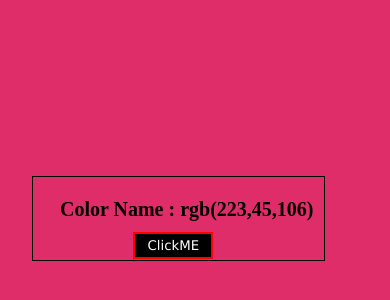
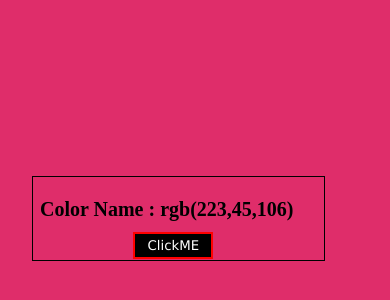
Before and after one commit to Preetham14321/Aksha_UI, a plain HTML site: page index.html in a window 390 px wide. Shown: the part 88-388 px from the top of the page. Drawn offline with Linux system fonts and the light colour scheme.

Commit message:
docs:update

```diff
--- a/style.css
+++ b/style.css
@@ -30,33 +30,7 @@
   width: 423px;
   height: 143px;
 }
-/* .container {
-  border: 1px solid black;
-  position: relative;
-  top: 16.5em;
-  left: 2rem;
-  height: 85px;
-  width: 293px;
-}
-.color {
-  text-align: center;
-  position: fixed;
-  top: 14.3em;
-  left: 3em;
-  font-size: 20px;
-}
-.click {
-  position: fixed;
-  top: 24em;
-  left: 10em;
-  border: 2px solid red;
-  width: 6em;
-  height: 2em;
-  font-family: "Lucida Sans", "Lucida Sans Regular", "Lucida Grande",
-    "Lucida Sans Unicode", Geneva, Verdana, sans-serif;
-  color: white;
-  background-color: black;
-} */
+
 @media screen and (max-width: 480px) {
   .container {
     border: 1px solid black;
@@ -70,7 +44,7 @@
     text-align: center;
     position: fixed;
     top: 14.3em;
-    left: 3em;
+    left: 2em;
     font-size: 20px;
   }
   .click {
```
